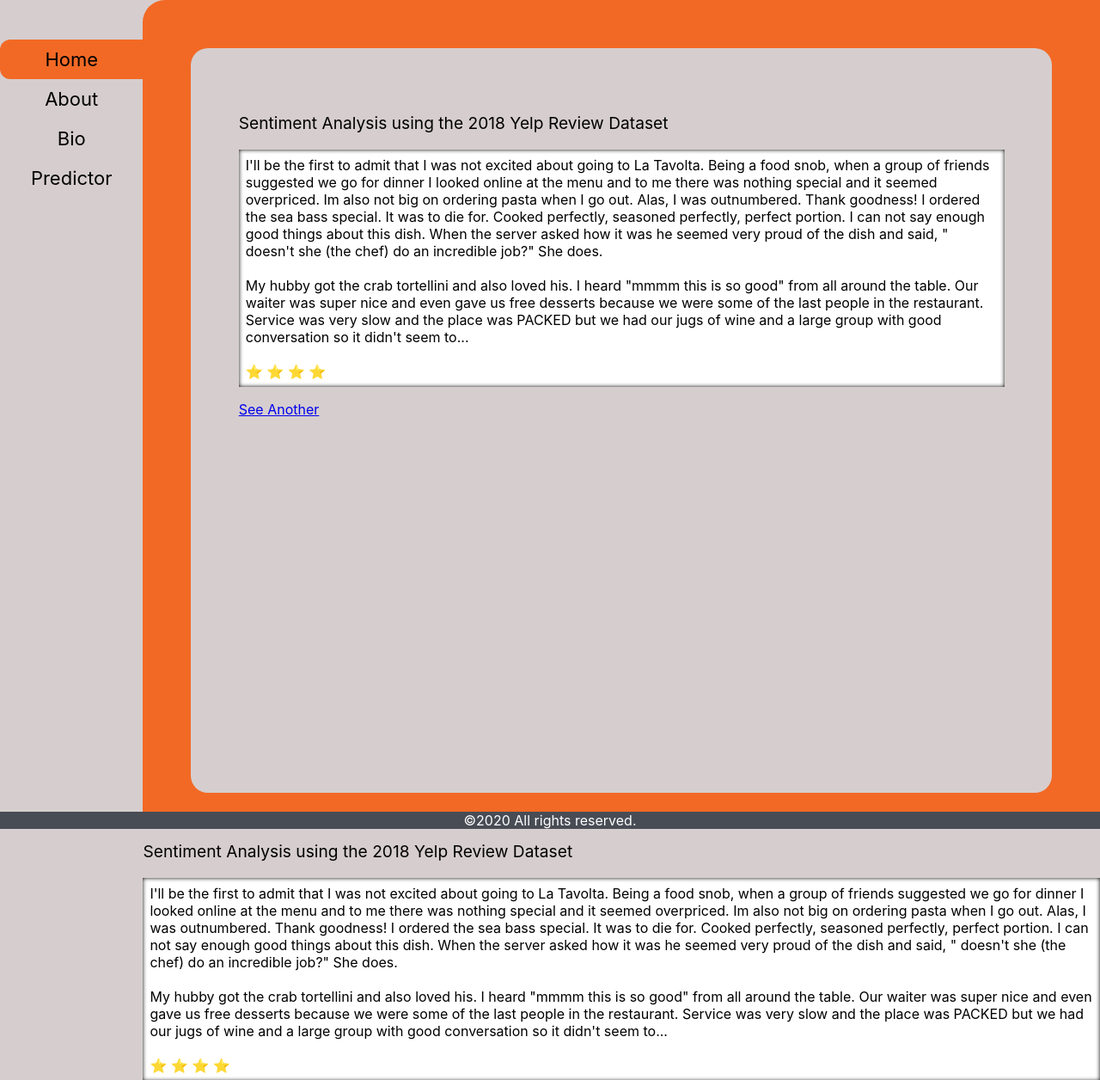
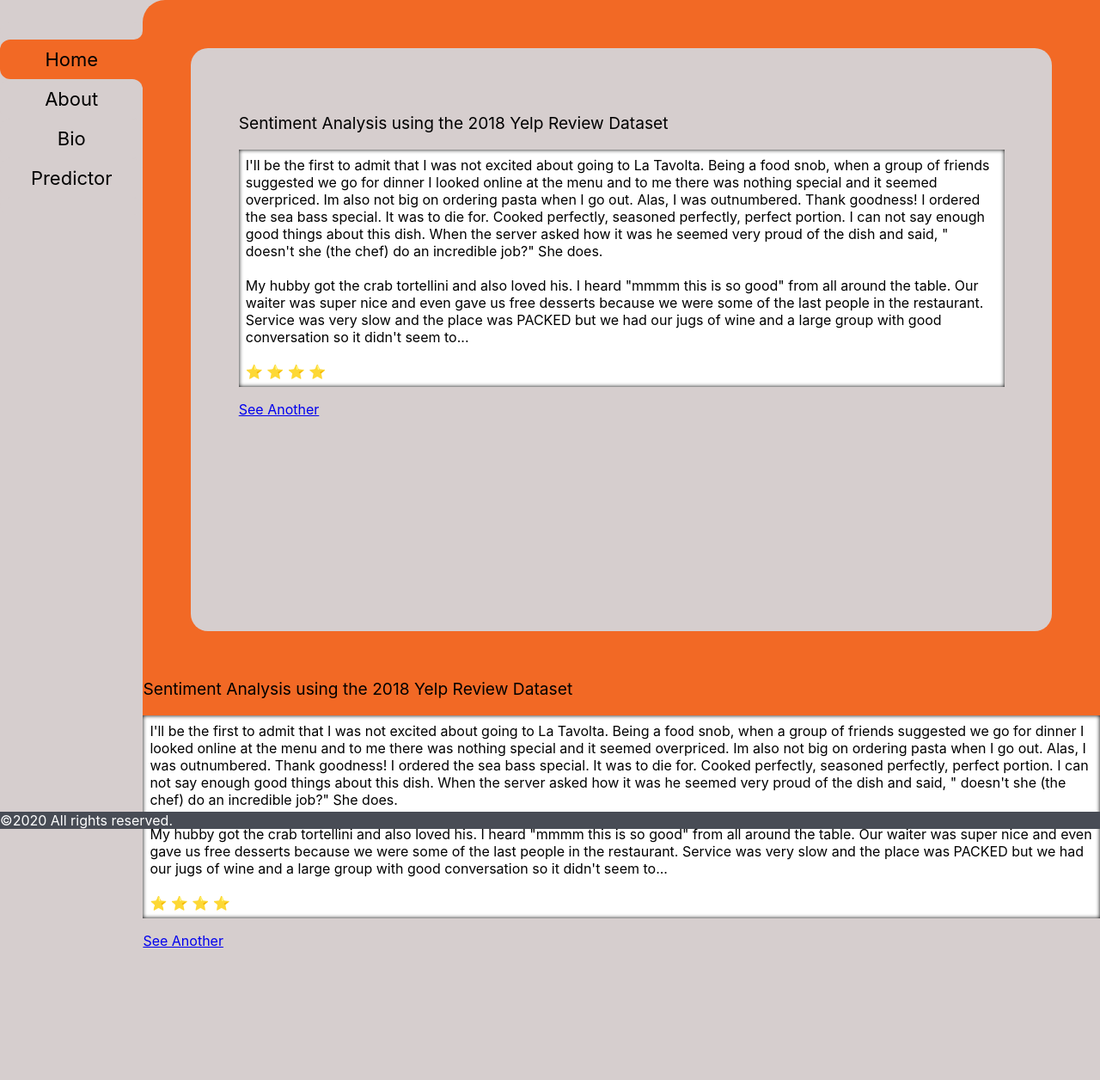
Before and after one commit to srwight/penguin-libs, a Flask app: page / in a window 1280 px wide. Shown: the part 100-1356 px from the top of the page at 86% size. After the commit the page ends 1202 px from the top, so only its background shows below. Run offline with Flask 2, Linux system fonts and the light colour scheme; some libraries are stand-ins or nearby versions.

Commit message:
Formatting
I saw a small formatting issue - this is a quick fix Stephen typed up.

```diff
--- a/mlserv/static/style.css
+++ b/mlserv/static/style.css
@@ -48,6 +48,7 @@
 }
 
 footer {
+    display:flex;
     color: white;
     text-align: center;
     background: #484c55;
@@ -91,14 +92,15 @@
     border-top-right-radius: 0;
     border-bottom-right-radius: 0;
     background: #f26925;
-    box-shadow: 180px 10px 0px 0px #f26925,
-                180px -10px 0px 0px #f26925;
+    box-shadow: 12px 10px 0px 0px #f26925,
+                12px -10px 0px 0px #f26925;
 }
 
 .content {
-    position: relative;
+    /* position: relative; */
     border-radius: 20px;
-    min-height: 80%;
+    max-height: 100%;
+    min-height: 60%;
     flex-grow: 1;
     z-index: 3;
     margin: 5%;
```
